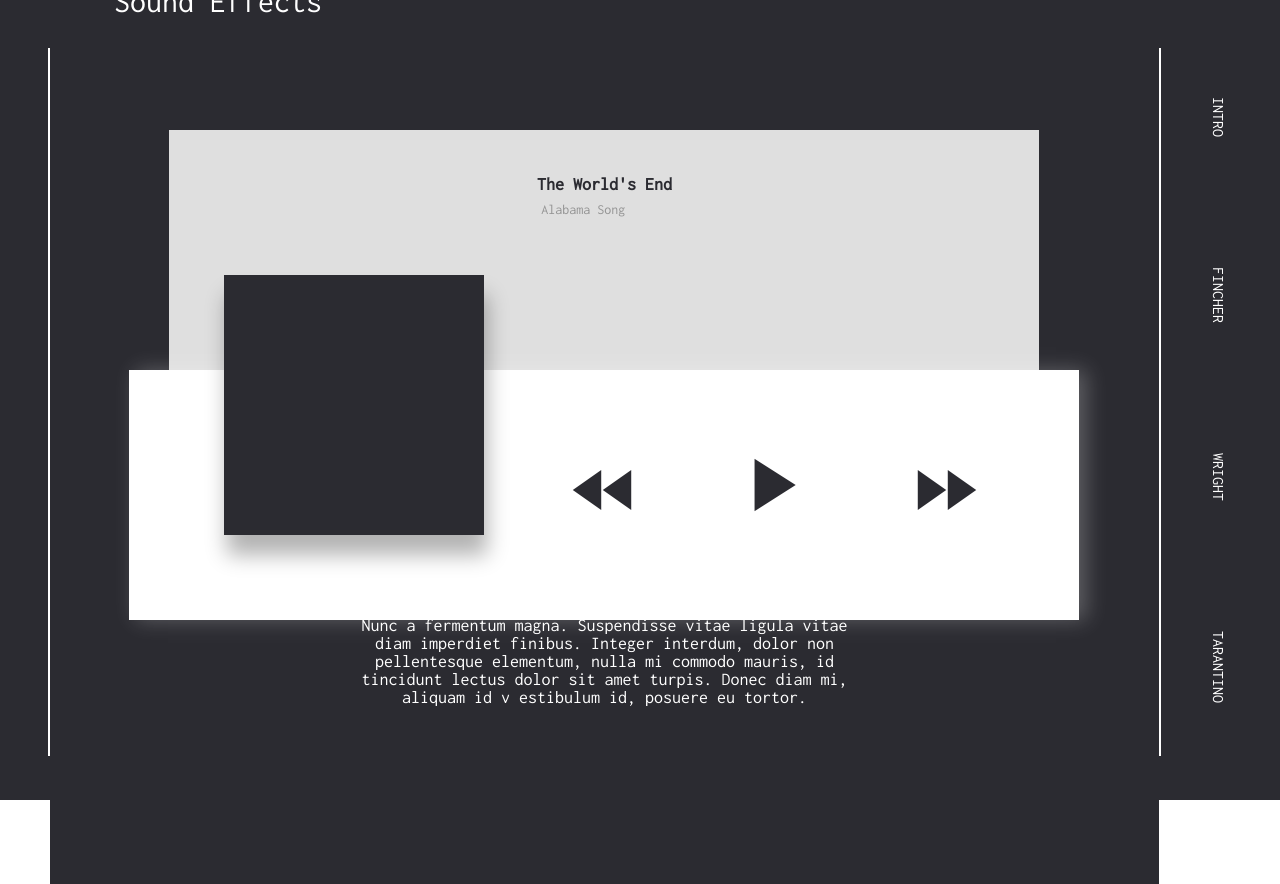
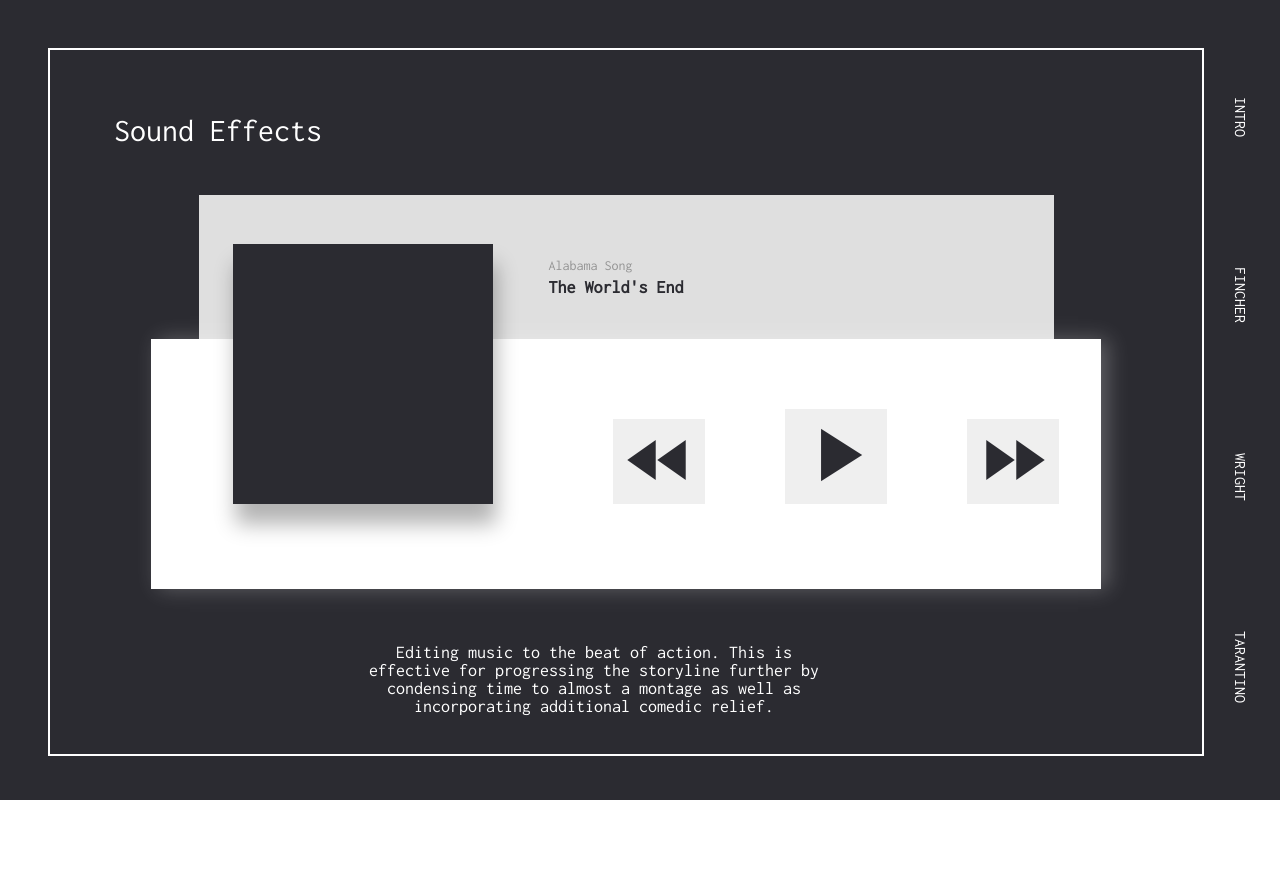
Before and after one commit to jessmartian/capstone, a Vue app in the folder elements/: page / in a window 1280 px wide. Both pictures are taken after a click on the element "WRIGHT". After the commit the page ends 800 px from the top, so only its background shows below. Built offline with nearby package versions, Linux system fonts and the light colour scheme.

Commit message:
finish wright page start tarantino

```diff
--- a/elements/src/App.vue
+++ b/elements/src/App.vue
@@ -10,6 +10,9 @@
         </template>
         <template v-else-if="wrightScreen">
           <WrightScreen></WrightScreen>
+        </template>
+        <template v-else-if="tarantinoScreen">
+          <TarantinoScreen></TarantinoScreen>
         </template>
       </div>
     </div>
@@ -24,7 +27,7 @@ import Intro from './components/Intro.vue';
 import Sidebar from './components/Sidebar.vue';
 import FincherScreen from './components/FincherScreen.vue';
 import WrightScreen from './components/WrightScreen.vue';
-
+import TarantinoScreen from './components/TarantinoScreen.vue';
 
 export default {
   name: 'app',
@@ -33,6 +36,7 @@ export default {
     Sidebar,
     FincherScreen,
     WrightScreen,
+    TarantinoScreen
   },
   data() {
     return {
--- /dev/null
+++ b/elements/src/components/TarantinoScreen.vue
@@ -0,0 +1,149 @@
+<template>
+  <div class="tarantino">
+      <div class="topbar">Cinematography</div>
+        <div class="container">
+          <div class="tarantino-screen">
+          </div>
+          <div class="title">
+            <div class="title-name">{{ title }}</div>
+            <div class="title-shot"> Extreme Close-Up
+            </div>
+          </div>
+          <input type="range" min="1" max="100" class="slider" v-model="shotSlider">
+          <div class="description">
+            <div class="description-body">Lorem ipsum dolor sit amet, consectetur adipiscing elit. Nunc a fermentum magna. Suspendisse vitae ligula vitae diam imperdiet finibus. Integer interdum, dolor non pellentesque elementum, nulla mi commodo mauris, id tincidunt lectus dolor sit amet turpis. Donec diam mi, aliquam id v estibulum id, posuere eu tortor.</div>
+          </div>
+        </div>
+    </div>
+</template>
+
+<script>
+  export default {
+    name: 'TarantinoScreen',
+    data() {
+      return {
+        shotSlider: 0,
+        title: null,
+        items: [
+          {
+            movieName: 'movieName',
+            cameraShot: 'cameraShot',
+            description: 'description',
+            video: 'video source'
+          }
+        ]
+      }
+    },
+    watch: {
+      shotSlider() {
+        if (this.shotSlider >= 0 && this.shotSlider <= 16) {
+          this.title = 'First Video'
+        } else if (this.shotSlider > 16 && this.shotSlider < 32) {
+          this.title = 'Second Video'
+        } else if (this.shotSlider > 32 && this.shotSlider < 48) {
+          this.title = 'Third Video'
+        } else if (this.shotSlider > 48 && this.shotSlider < 64) {
+          this.title = 'Fourth Video'
+        } else if (this.shotSlider > 64 && this.shotSlider < 80) {
+          this.title = 'Fifth Video'
+        } else if (this.shotSlider > 80 && this.shotSlider <= 100) {
+          this.title = 'Sixth Video'
+        }
+      }
+    },
+    methods: {
+    }
+  }
+</script>
+
+<style scoped lang="scss">
+  .tarantino {
+    background-color: #2B2B31;
+    width: 100%;
+    height: 100%;
+    display: flex;
+    flex-direction: column;
+    align-items: center;
+  }
+  .topbar {
+    align-self: flex-start;
+    width: 100%;
+    text-align: left;
+    font-size: 2em;
+    text-align: left;
+    font-size: 2em;
+    color: white;
+    padding: 2em 0 0 2em;
+  }
+  .container {
+    background-color: #2B2B31;
+    justify-content: space-between;
+    width: 100%;
+    height: 100%;
+  }
+  .tarantino-screen {
+    background-color: #FFFFFF;
+    display: flex;
+    width: 725px;
+    height: 300px;
+    margin: 5% auto;
+    margin-top: 75px;
+    box-shadow: 7px 0px 20px rgba(255, 255, 255, 0.25);
+  }
+  .title {
+    display: flex;
+    margin: 2em auto;
+    width: 725px;
+  }
+  .title-name {
+    font-size: 25px;
+    color: #ffffff;
+		text-align: right;
+    position: absolute;
+  }
+  .title-shot {
+    line-height: 1;
+		font-weight: bold;
+    font-size: 32px;
+    color: #ffffff;
+    padding-left: 65%;
+  }
+  .description {
+    align-self: flex-end;
+    width: 100%;
+    display: flex;
+    justify-content: center;
+  }
+  .description-body {
+    width: 50%;
+    display: flex;
+    margin: auto;
+    padding: 1em;
+    font-size: 18px;
+    color: white;
+    text-align:center;
+  }
+  .slider {
+    width: 70%;
+    -webkit-appearance: none;
+    height: 10px;
+    border-radius: 2em;
+    background: white;
+    outline: none;
+  }
+  .slider::-moz-range-thumb {
+    width: 25px;
+    height: 25px;
+    background: #4CAF50;
+    cursor: pointer;
+  }
+  .slider::-webkit-slider-thumb {
+    -webkit-appearance: none;
+    appearance: none;
+    width: 25px;
+    height: 25px;
+    border-radius: 2em;
+    background: #F9812A;
+    cursor: pointer;
+  }
+</style>
--- a/elements/src/components/WrightScreen.vue
+++ b/elements/src/components/WrightScreen.vue
@@ -2,21 +2,38 @@
   <div class="wright">
     <div class="topbar"> Sound Effects </div>
       <div class="container">
+          <div class="player">
             <div class="player-title">
-            <div class="songs-title">Alabama Song</div>
-            <div class="songs-movie">The World's End</div>
-            <div class="player">
+              <div class="songs">
+                <div class="songs-title">{{ current.songTitle }}</div>
+                <div class="songs-movie">{{ current.movieName }}</div>
+              </div>
+            </div>
+            <div class="player-controls">
               <div class="player-image"></div>
               <div class="player-buttons">
+                <button @click="previous" class="player-button">
                   <i class="material-icons">fast_rewind</i>
-                <i class="material-icons" style="font-size:90px;color:#2B2B31">play_arrow</i>
+                </button>
+                <template v-if="isPlaying">
+                  <button @click="playToggle" class="player-button">
+                    <i class="material-icons" style="font-size:90px">pause</i>
+                  </button>
+                </template>
+                <template v-else>
+                  <button @click="playToggle" class="player-button">
+                    <i class="material-icons" style="font-size:90px">play_arrow</i>
+                  </button>
+                </template>
+                <button @click="next" class="player-button">
                   <i class="material-icons">fast_forward</i>
+                </button>
+              </div>
             </div>
           </div>
     </div>
     <div class="description">
-        <div class="description-body">Lorem ipsum dolor sit amet, consectetur adipiscing elit. Nunc a fermentum magna. Suspendisse vitae ligula vitae diam imperdiet finibus. Integer interdum, dolor non pellentesque elementum, nulla mi commodo mauris, id tincidunt lectus dolor sit amet turpis. Donec diam mi, aliquam id v estibulum id, posuere eu tortor.</div>
-      </div>
+      <div class="description-body">{{ current.description }}</div>
     </div>
   </div>
 </template>
@@ -24,11 +41,81 @@
 <script>
   export default {
     name: 'WrightScreen',
-    data () {
+    computed: {
+      current() {
+        return this.songs[this.currentIndex]
+      },
+    },
+    data() {
       return {
+        isPlaying: false,
+        currentIndex: 0,
+        songs: [
+          {
+            songTitle: 'Alabama Song',
+            movieName: 'The World\'s End',
+            videoSource: 'src',
+            description: 'Editing music to the beat of action. This is effective for progressing the storyline further by condensing time to almost a montage as well as incorporating additional comedic relief. '
+          },
+          {
+            songTitle: 'The Twins',
+            movieName: 'Scott Pilgram VS the World',
+            videoSource: 'src',
+            description: 'A great example of how he incorporates the sound effects of video games within the film and a play on of puns within the film. The scene is ultimately a battle of sound and music. '
+          },
+          {
+            songTitle: 'Sound Effect Compilation',
+            movieName: 'Varity',
+            videoSource: 'src',
+            description: 'blah'
+          },
+          {
+            songTitle: 'Oblivious to the Zombies',
+            movieName: 'Shaun of the Dead',
+            videoSource: 'src',
+            description: 'blah'
+          },
+          {
+            songTitle: 'Opening Sequence',
+            movieName: 'Baby Driver',
+            videoSource: 'src',
+            description: 'This is a compilation of jump-cuts and sound effects. The jump-cuts, as stated, are a cut that jumps in time, certain actions are shows to progress the story along but also provides important images, when editing his jump cuts the sounds are amplified to show the importance but also creates a comedic aspect that would appeal to the audience. '
+          },
+          {
+            songTitle: 'Sea Mine',
+            movieName: 'Hot Fuzz',
+            videoSource: 'src',
+            description: 'blah'
+          },
+          {
+            songTitle: 'Don\'t Stop Me Now',
+            movieName: 'Shaun of the Dead',
+            videoSource: 'src',
+            description: 'blah'
+          },
+        ]
       }
     },
-    components: {
+    methods: {
+      playToggle() {
+        this.isPlaying = !this.isPlaying
+      },
+      next() {
+        if (this.currentIndex >= this.songs.length) {
+          this.currentIndex = 0
+        } else {
+          this.currentIndex = this.currentIndex + 1
+        }
+        console.log('next', this.currentIndex)
+      },
+      previous() {
+        if (this.currentIndex <= 0) {
+          this.currentIndex = this.songs.length
+        } else {
+          this.currentIndex = this.currentIndex - 1
+        }
+        console.log('previous', this.currentIndex)
+      }
     }
   }
 </script>
@@ -36,55 +123,67 @@
 <style scoped lang="scss">
   .wright {
     background-color: #2B2B31;
+    width: 100%;
+    height: 100%;
+    display: flex;
+    flex-direction: column;
+    align-items: center;
   }
   .topbar {
+    align-self: flex-start;
+    width: 100%;
+    text-align: left;
+    font-size: 2em;
     text-align: left;
     font-size: 2em;
     color: white;
     padding: 2em 0 0 2em;
   }
   .container {
-    background-color: #2B2B31;
+    display: flex;
     justify-content: space-between;
+    flex-direction: column;
+    padding: 2em 10em;
     height: 40vh;
-    width: 100%;
-    height: 100%;
   }
   .description {
+    align-self: flex-end;
+    margin-top: 5em;
+    padding: 2em;
     display: flex;
-    justify-content: space-around;
-    align-items: center;
-    margin: 10em auto;
-    width: 50%;
-    padding: 0 0px;
+    justify-content: center;
+    width: 100%;
     &-body {
-      display: flex;
-      margin: auto;
-      padding: 1em;
+      width: 40%;
       font-size: 18px;
       color: white;
-      text-align:center;
+      text-align: center;
     }
   }
   .player {
-    background-color: white;
-    position: absolute;
     display: flex;
     justify-content: center;
-    margin: auto;
     width: 950px;
-    height:250px ;
-    top: 370px;
-    box-shadow: 7px 0px 20px rgba(255, 255, 255, 0.25);
+    height: 270px;
+    position: relative;
+    margin-top: 3em;
     &-title {
-      background-color: #DFDFDF;
+      position: absolute;
+      background: #DFDFDF;
+      width: 90%;
+      height: 100%;
+      bottom: 2em;
+      z-index: 1;
+    }
+    &-controls {
+      z-index: 2;
+      width: 100%;
+      margin-top: 7em;
+      background-color: white;
       display: flex;
       justify-content: center;
-      align-content: center;
-      margin: 7em auto;
-      width: 850px;
-      height: 270px;
-      padding: 10px;
+      height: 250px;
+      box-shadow: 7px 0px 20px rgba(255, 255, 255, 0.25);
     }
     &-image {
       display: flex;
@@ -99,26 +198,29 @@
     }
     &-buttons {
       margin: 70px -80px 0 80px;
-      i {
+    }
+    &-button {
+      margin: 0 3em;
       cursor: pointer;
-      }
+      border: none;
     }
   }
   .songs {
+    display: flex;
+    flex-direction: column;
+    position: absolute;
+    left: 350px;
+    top: 50px;
+    text-align: left;
     &-title {
-      line-height: 10;
-      margin: 0;
       font-size: 14px;
       color: #949494;
-      text-align: right;
-      margin-right: 5%;
+      line-height: 3em;
     }
     &-movie {
       color: #2B2B31;
-      position: absolute;
-      line-height: 1;
+      line-height: 0em;
       font-weight: bold;
-      margin-top: 35px;
       font-size: 18px;
     }
   }
@@ -129,6 +231,5 @@
     font-style: normal;
     color:#2B2B31;
     display: inline-block;
-    letter-spacing: 1em;
   }
 </style>
```
Lines whose indentation alone changed are shown as unchanged.
